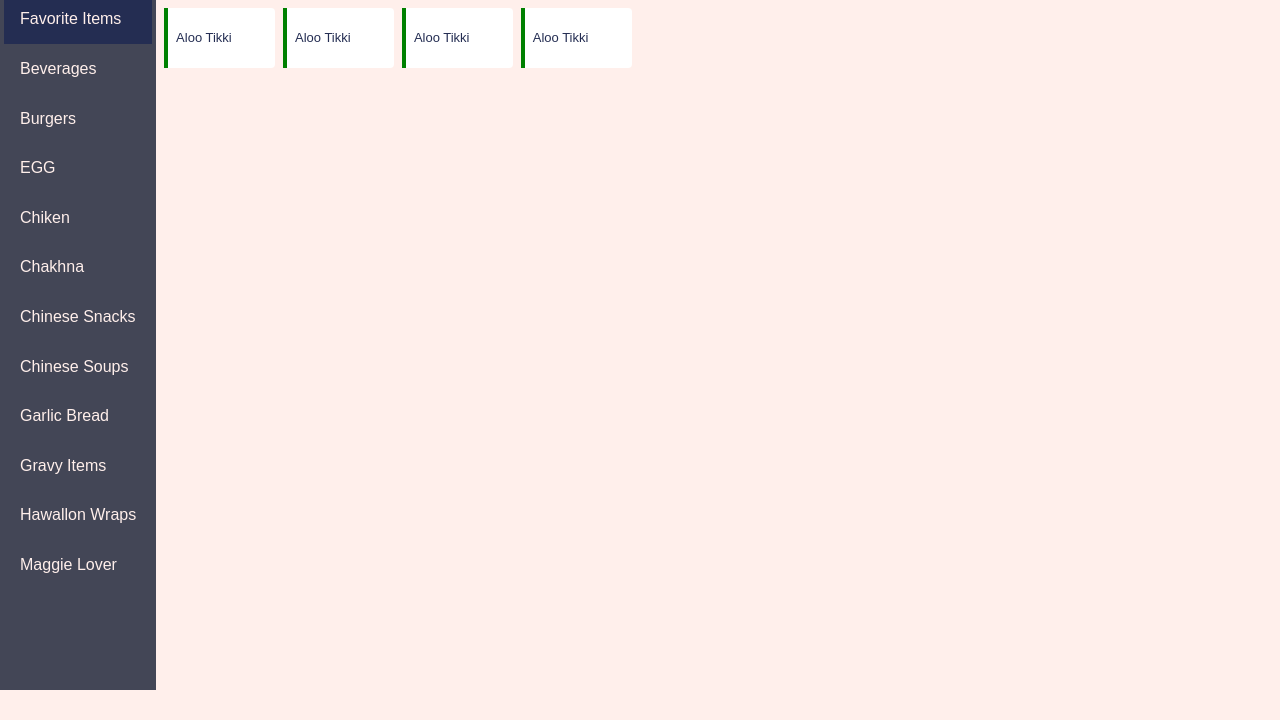
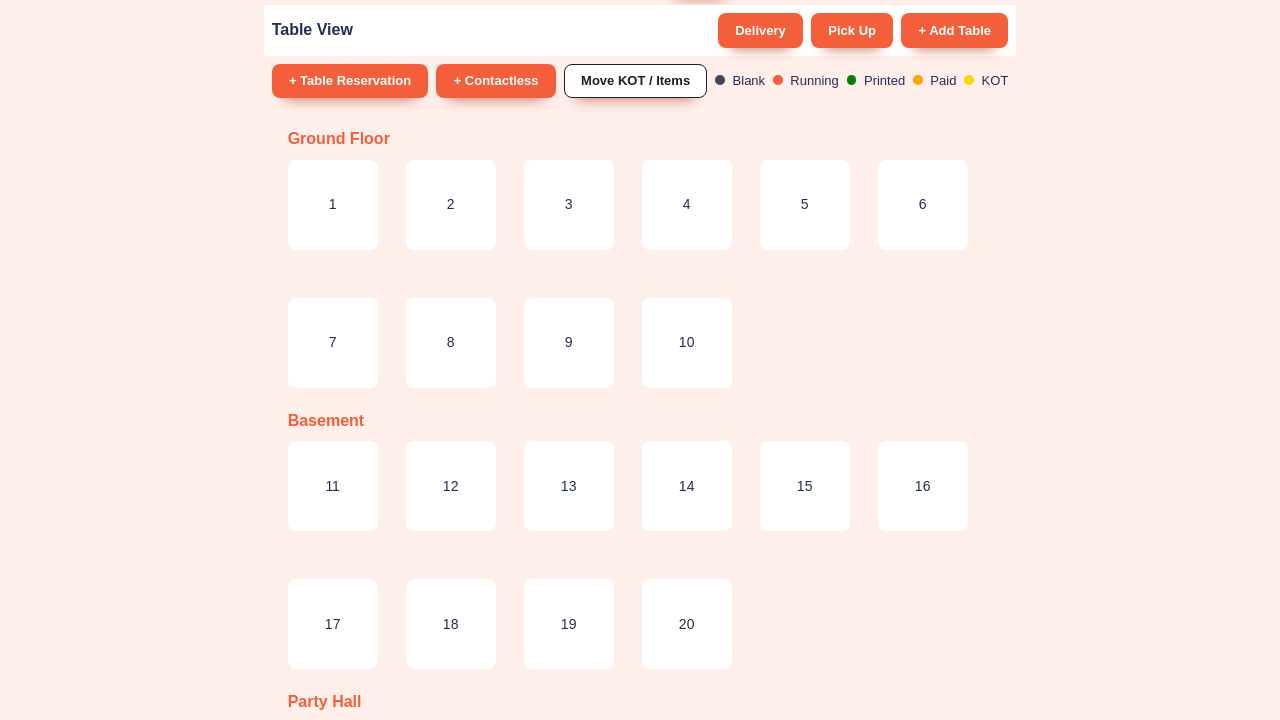
Before and after one commit to anshuGupta-cell/RMS-UI, a website built with Vite: page vite-project/index.html in a window 1280 px wide. Shown: the part 112-832 px from the top of the page. Before the commit the page ends 802 px from the top, so only its background shows below. Built offline with nearby package versions, Linux system fonts and the light colour scheme.

Commit message:
home layout added

```diff
--- a/vite-project/index.html
+++ b/vite-project/index.html
@@ -8,6 +8,7 @@
   <link rel="stylesheet" href="src/style.css">
   <link rel="stylesheet" href="../src/output.css">
   <link rel="stylesheet" href="src/util.css">
+  <link rel="stylesheet" href="src/home/style.css">
   <!-- font vietnam pro -->
   <title>vite-project</title>
 </head>
--- a/vite-project/src/home/home.htm
+++ b/vite-project/src/home/home.htm
@@ -1,13 +1,82 @@
 <!DOCTYPE html>
 <html lang="en">
 <head>
-    <meta charset="UTF-8">
-    <meta name="viewport" content="width=device-width, initial-scale=1.0">
-    <title>Manage Tables</title>
+  <meta charset="UTF-8">
+  <title>Table View</title>
+  <link rel="stylesheet" href="style.css">
 </head>
 <body>
-    <section >
 
-    </section>
+<header class="flex justify-between items-center p-2 bg-neutral-100">
+  <h2 class="fs-primary-heading fw-bold text-primary-400">
+    Table View
+  </h2>
+
+  <div class="flex gap-2">
+    <button class="button">Delivery</button>
+    <button class="button">Pick Up</button>
+    <button class="button">+ Add Table</button>
+  </div>
+</header>
+
+<section class="flex justify-between items-center p-2 gap-2">
+  <div class="flex gap-2">
+    <button class="button">+ Table Reservation</button>
+    <button class="button">+ Contactless</button>
+  </div>
+
+  <button class="button" data-type="inverted">
+    Move KOT / Items
+  </button>
+
+  <div class="flex gap-2 fs-300">
+    <span><span class="status-dot blank"></span> Blank</span>
+    <span><span class="status-dot running"></span> Running</span>
+    <span><span class="status-dot printed"></span> Printed</span>
+    <span><span class="status-dot paid"></span> Paid</span>
+    <span><span class="status-dot kot"></span> KOT</span>
+  </div>
+</section>
+
+<main class="container">
+
+  <h3 class="section-title">Ground Floor</h3>
+  <div class="table-grid">
+    <div class="table-box">1</div>
+    <div class="table-box">2</div>
+    <div class="table-box">3</div>
+    <div class="table-box">4</div>
+    <div class="table-box">5</div>
+    <div class="table-box">6</div>
+    <div class="table-box">7</div>
+    <div class="table-box">8</div>
+    <div class="table-box">9</div>
+    <div class="table-box">10</div>
+  </div>
+
+
+
+  <h3 class="section-title">Basement</h3>
+  <div class="table-grid">
+    <div class="table-box">11</div>
+    <div class="table-box">12</div>
+    <div class="table-box">13</div>
+    <div class="table-box">14</div>
+    <div class="table-box">15</div>
+    <div class="table-box">16</div>
+    <div class="table-box">17</div>
+    <div class="table-box">18</div>
+    <div class="table-box">19</div>
+    <div class="table-box">20</div>
+  </div>
+
+  <h3 class="section-title">Party Hall</h3>
+  <div class="table-grid">
+    <div class="table-box hall">Hall 1</div>
+    <div class="table-box hall">Hall 2</div>
+  </div>
+
+</main>
+
 </body>
 </html>
--- /dev/null
+++ b/vite-project/src/home/style.css
@@ -0,0 +1,72 @@
+
+
+.section-title {
+  margin-block: var(--size-500) var(--size-300);
+  color: var(--clr-accent-400);
+  font-weight: var(--fw-bold);
+}
+
+.container {
+
+  padding-left: var(--size-500);
+
+}
+.table-grid {
+  display: grid;
+  grid-template-columns: repeat(auto-fill, 70px);
+  gap: var(--size-700);
+  margin-bottom: var(--size-500);
+}
+
+.table-box {
+  height: 90px;
+  border: 2px  var(--clr-primary-400);
+  border-radius: .5rem;
+  display: grid;
+  place-items: center;
+  background: var(--clr-neutral-100);
+  font-size: var(--fs-400);
+  cursor: pointer;
+  transition: transform .2s ease, background .2s ease;
+  width: 90px;
+}
+
+.table-box:hover {
+  background: var(--clr-accent-100);
+  transform: scale(.95);
+}
+
+.table-box.hall {
+  width: 90px;
+}
+
+.status-dot {
+  width: .6rem;
+  height: .6rem;
+  border-radius: 50%;
+  display: inline-block;
+  margin-right: .25rem;
+}
+
+.status-dot.blank {
+  background: var(--clr-neutral-700);
+}
+
+.status-dot.running {
+  background: var(--clr-accent-400);
+}
+
+.status-dot.printed {
+  background: green;
+}
+
+.status-dot.paid {
+  background: orange;
+}
+
+.status-dot.kot {
+  background: gold;
+}
+.button {
+
+margin-left: auto;}
--- a/vite-project/src/main.js
+++ b/vite-project/src/main.js
@@ -27,4 +27,4 @@ const loadPage = async (page) => {
     app.innerHTML = data
 }
 
-loadPage("./src/order/order.htm")
+loadPage("./src/home/home.htm")
```
Also changed, not shown: 1 other file.
